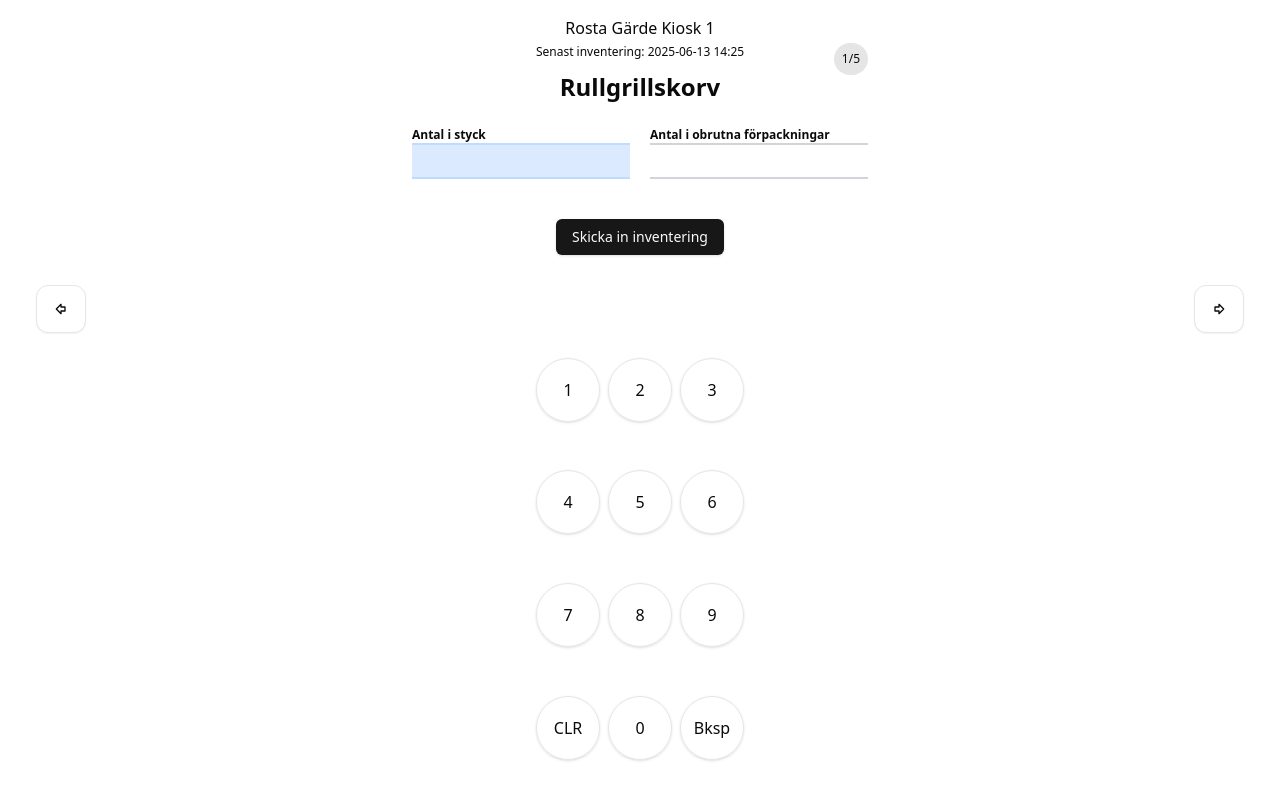
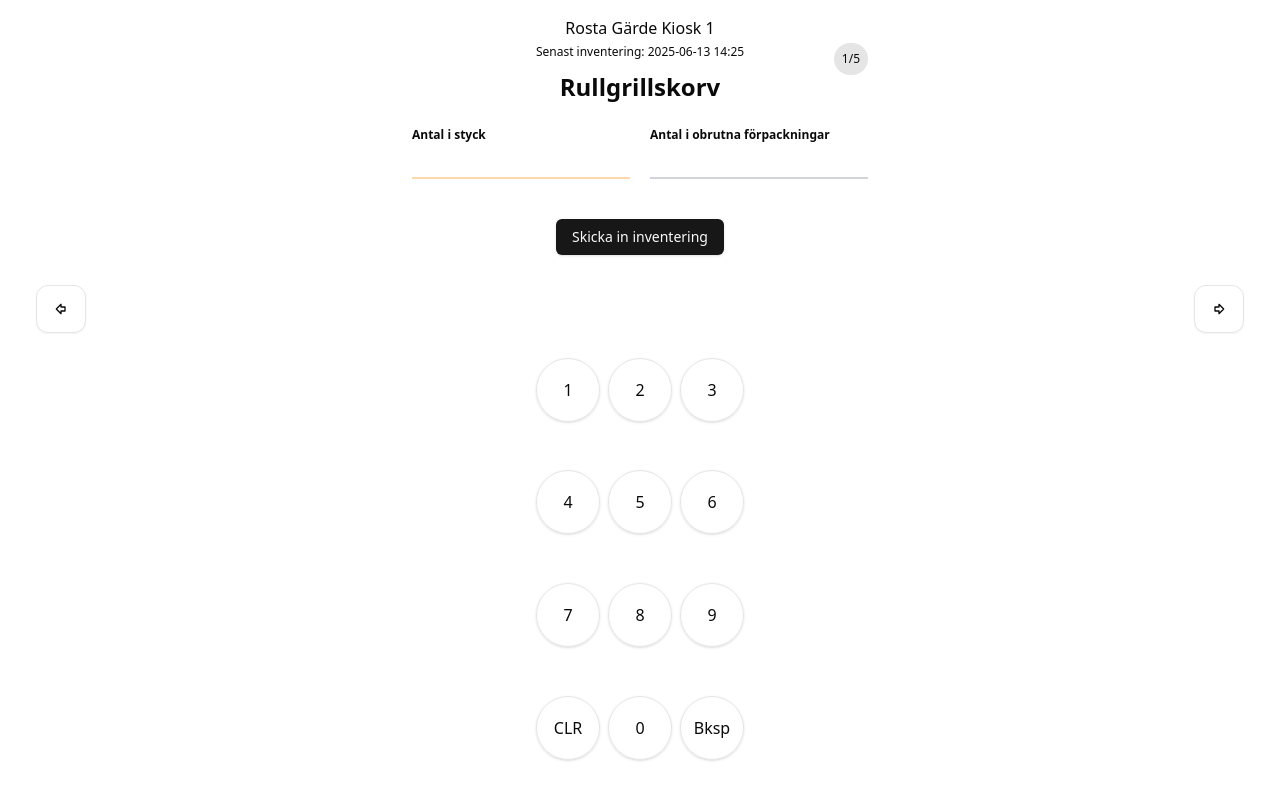
Before and after one commit to Camilla-bjorkcom/Kioskinventering-orebrocupen, a React (Vite) app: page / in a window 1280 px wide. Built offline with nearby package versions, Linux system fonts and the light colour scheme; data requests are answered from the project's data file.

Commit message:
orange inputs

```diff
--- a/db.json
+++ b/db.json
@@ -5,32 +5,32 @@
         {
           "id": "1",
           "productName": "Rullgrillskorv",
-          "amountPieces": 12,
-          "amountPackages": 1235
+          "amountPieces": 222,
+          "amountPackages": 2222
         },
         {
           "id": "2",
           "productName": "Hamburgare",
-          "amountPieces": "",
-          "amountPackages": ""
+          "amountPieces": 22,
+          "amountPackages": 22
         },
         {
           "id": "3",
           "productName": "Coca-cola",
-          "amountPieces": "",
-          "amountPackages": ""
+          "amountPieces": 22,
+          "amountPackages": 22
         },
         {
           "id": "4",
           "productName": "Kexchoklad",
-          "amountPieces": "",
-          "amountPackages": ""
+          "amountPieces": 22,
+          "amountPackages": 22
         },
         {
           "id": "5",
           "productName": "Haribo Lakrits Nappar",
-          "amountPieces": "",
-          "amountPackages": ""
+          "amountPieces": 22,
+          "amountPackages": 2
         }
       ],
       "id": "3395"
--- a/src/App2.tsx
+++ b/src/App2.tsx
@@ -212,8 +212,8 @@ const App2 = () => {
                   }
                   readOnly
                   autoFocus
-                  className={`border-b-2 border-black border-x-0 border-t-0 shadow-none rounded-none focus:outline-none focus-visible:ring-0 focus:border-blue-200 active:border-blue-200 w-full p-2 border-2  ${
-                    activeInput === "pieces" ? "border-blue-500 bg-blue-100" : "border-gray-300"
+                  className={`border-b-2 border-black border-x-0 border-t-0 shadow-none rounded-none focus:outline-none focus-visible:ring-0 focus:border-orange-200 active:border-orange-200 w-full p-2  ${
+                    activeInput === "pieces" ? "border-orange-400 " : "border-gray-300"
                   }`}
                 />
               </div>
@@ -235,8 +235,8 @@ const App2 = () => {
                     updateCurrentProduct("packages", () => e.target.value)
                   }
                   readOnly
-                  className={`border-b-2 border-black border-x-0 border-t-0 shadow-none rounded-none focus:outline-none focus-visible:ring-0 focus:border-blue-200 active:border-blue-200 w-full p-2 border-2  ${
-                    activeInput === "packages" ? "border-blue-500 bg-blue-100" : "border-gray-300"
+                  className={`border-b-2 border-black border-x-0 border-t-0 shadow-none rounded-none focus:outline-none focus-visible:ring-0 focus:border-orange-200 active:border-orange-200 w-full p-2   ${
+                    activeInput === "packages" ? "border-orange-400 " : "border-gray-300"
                   }`}
                 />
               </div>
```
